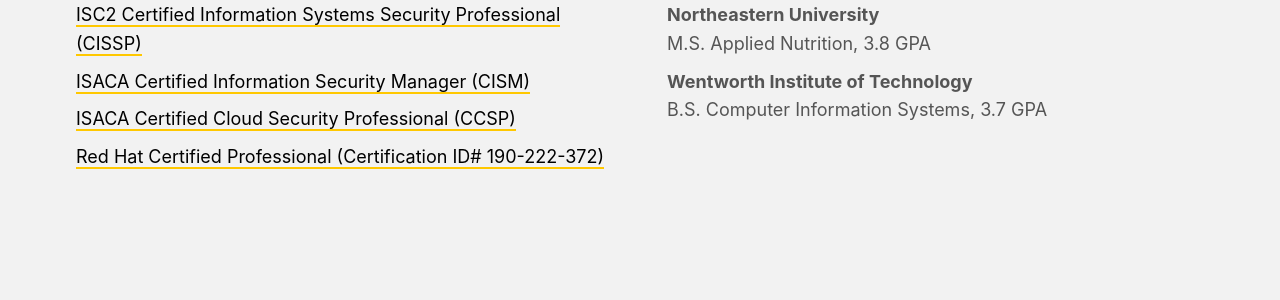
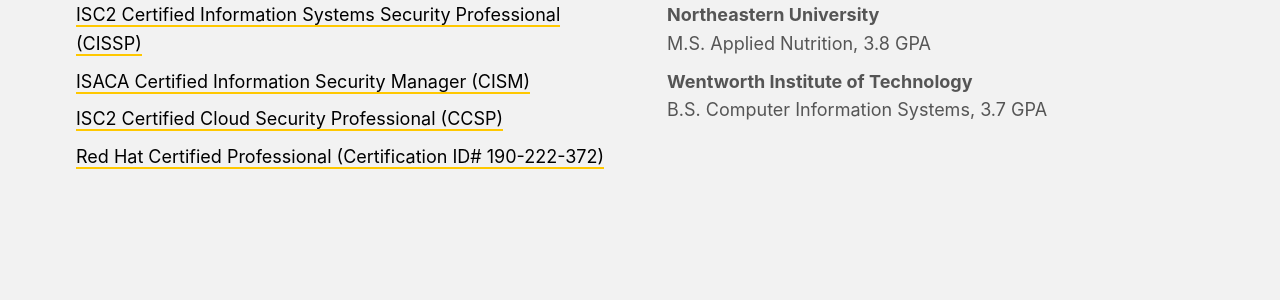
Before and after one commit to phnorwood/phnorwood.github.io, a Jekyll site: the page built from index.html, in a window 1280 px wide and 900 px high, scrolled down 1509 px. Shown: the part 152-452 px from the top of the window. Built offline with Jekyll 4.4.1, drawn with Linux system fonts in a browser that asks for light colours; the list of posts is cut into pages by our own code.

Commit message:
Correct certification title for CCSP

```diff
--- a/index.html
+++ b/index.html
@@ -103,7 +103,7 @@
           <ul>
             <li><a href="https://www.credly.com/badges/5a8a969c-db0c-448c-b6be-2ae494cd58a4" target="_blank" rel="noopener" aria-label="CISSP">ISC2 Certified Information Systems Security Professional (CISSP)</a></li>
             <li><a href="https://www.credly.com/badges/27abe22d-b39c-400e-80cd-da09a4da2ea4" target="_blank" rel="noopener" aria-label="CISM">ISACA Certified Information Security Manager (CISM)</a></li>
-            <li><a href="https://www.credly.com/badges/96774524-a93a-4fa3-90f4-a46fd6a7205d" target="_blank" rel="noopener" aria-label="CCSP">ISACA Certified Cloud Security Professional (CCSP)</a></li>
+            <li><a href="https://www.credly.com/badges/96774524-a93a-4fa3-90f4-a46fd6a7205d" target="_blank" rel="noopener" aria-label="CCSP">ISC2 Certified Cloud Security Professional (CCSP)</a></li>
             <li><a href="https://rhtapps.redhat.com/verify?certId=190-222-372" target="_blank" rel="noopener" aria-label="Red Hat Certification">Red Hat Certified Professional (Certification ID# 190-222-372)</a></li>
           </ul>
         </div>
```
